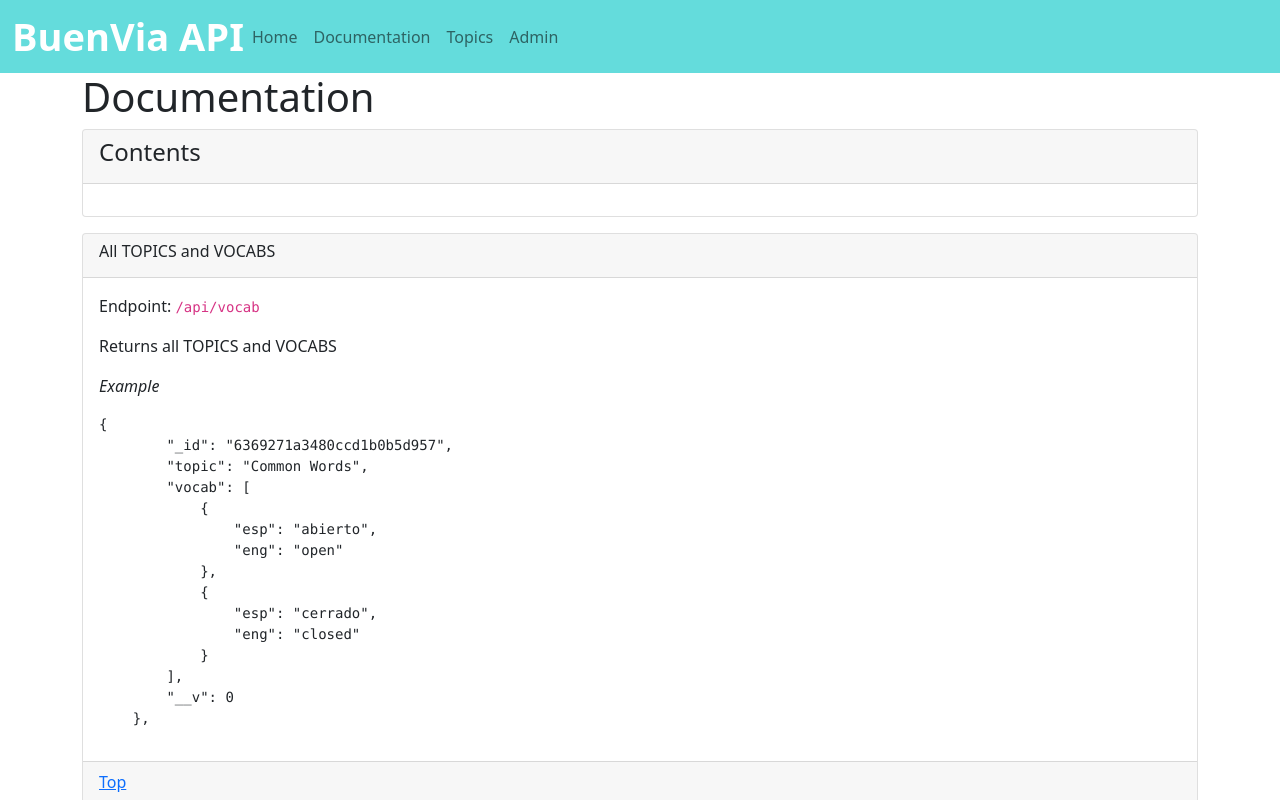
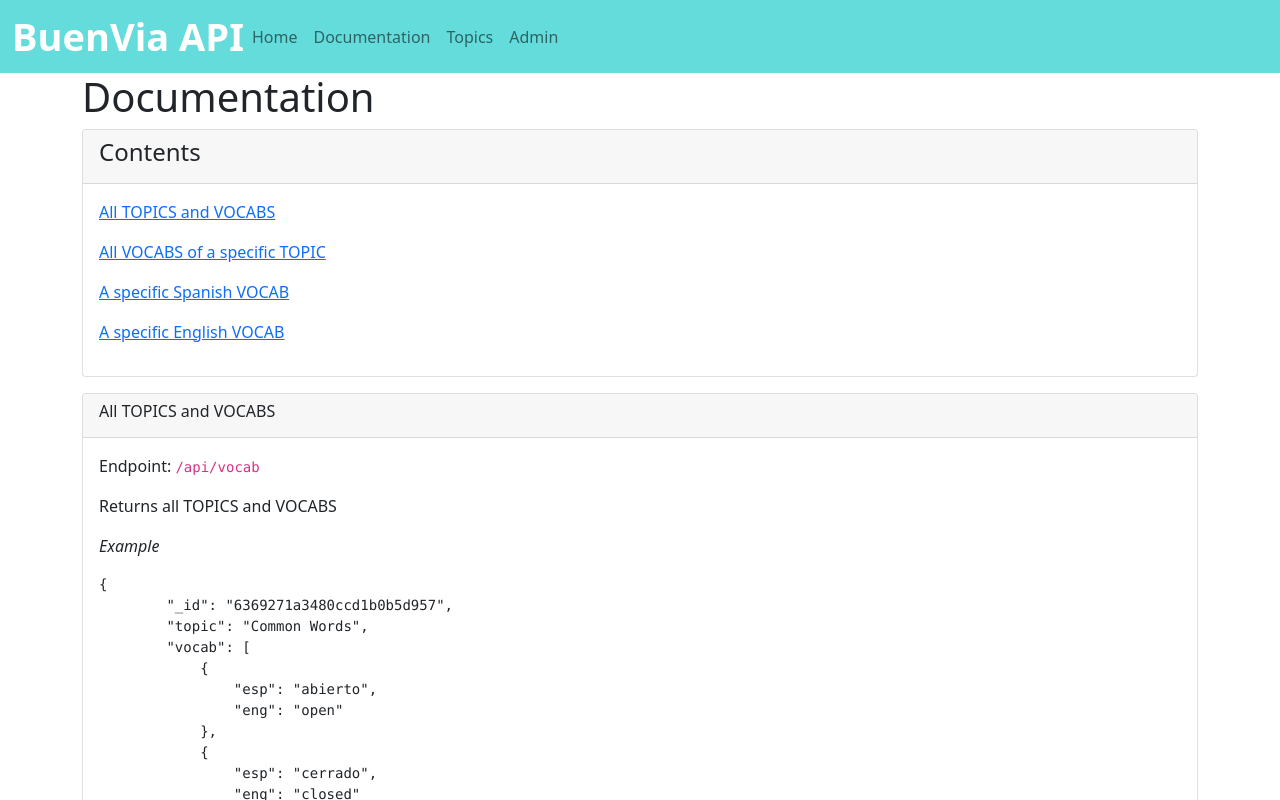
Before and after one commit to BuenVia/spanish-api-react, a React (Create React App) app: page /documentation in a window 1280 px wide. Shown: the top 800 px of the page. Built offline with nearby package versions, Linux system fonts and the light colour scheme.

Commit message:
update to documentation

```diff
--- a/src/components/DocsElement.jsx
+++ b/src/components/DocsElement.jsx
@@ -5,7 +5,7 @@ export default function DocsElement(props) {
     console.log(props);
 
     return (
-            <div className="card mb-3">
+            <div className="card mb-3" id={props.doc.title}>
                 <div className="card-header">
                     <h6>{props.doc.title}</h6>
                 </div>
--- a/src/pages/Documentation.js
+++ b/src/pages/Documentation.js
@@ -13,12 +13,11 @@ const Documentation = () => {
               <h4>Contents</h4>
           </div>
           <div className="card-body">
-            {/* {loading ? documentationArr.map(document => {
+            {documentation.map(document => {
               return (
-                <p key={documentationArr.indexOf(document)}>
-                  <a href={`#${document.slug}`}>{document.title}</a>
-                </p>)
-              }) : <LoadingSpinner />} */}
+                <p key={document.id}>
+                  <a href={`#${document.title}`}>{document.title}</a>
+                </p>) })}
           </div>
         </div>
 
```
